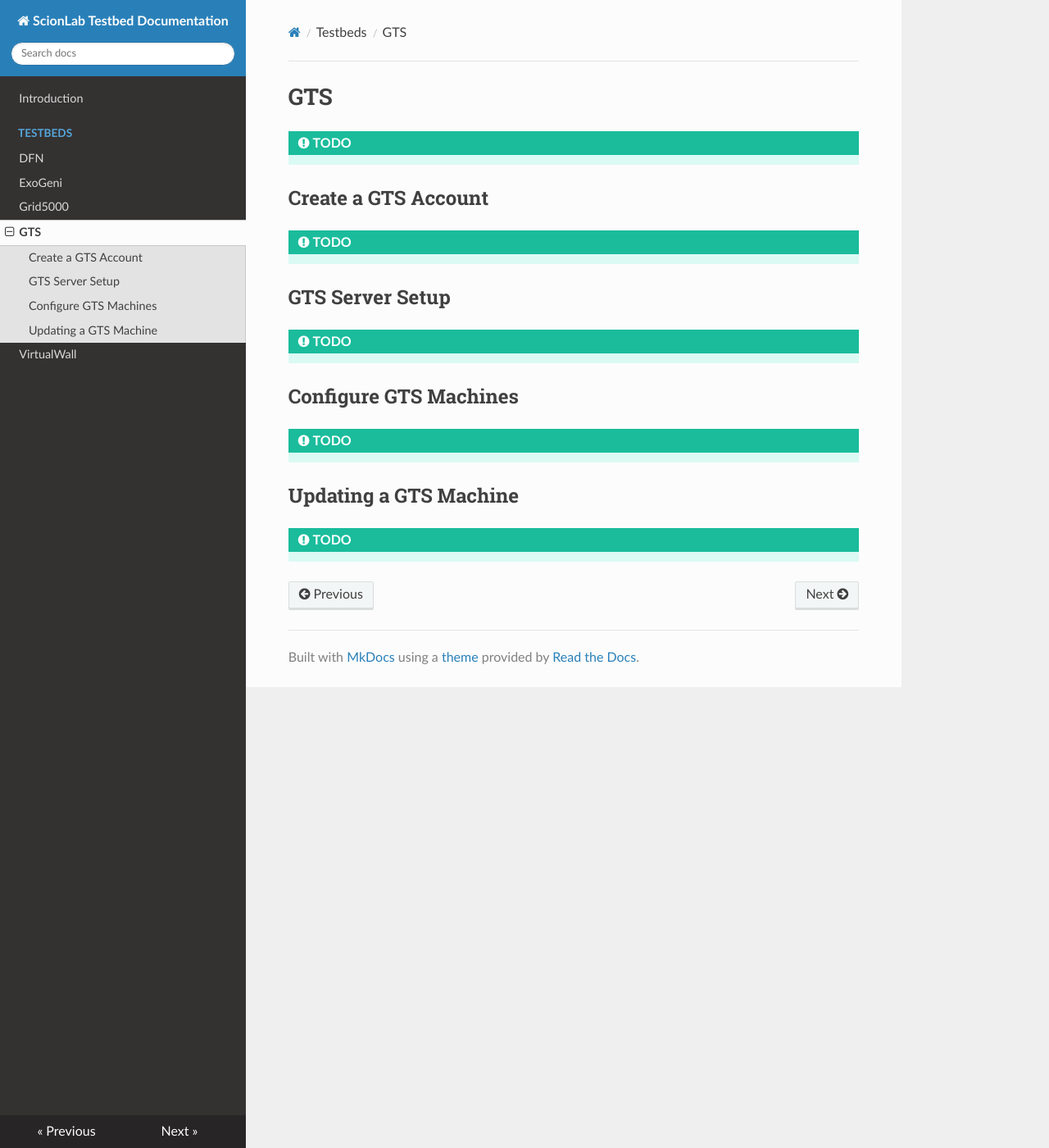
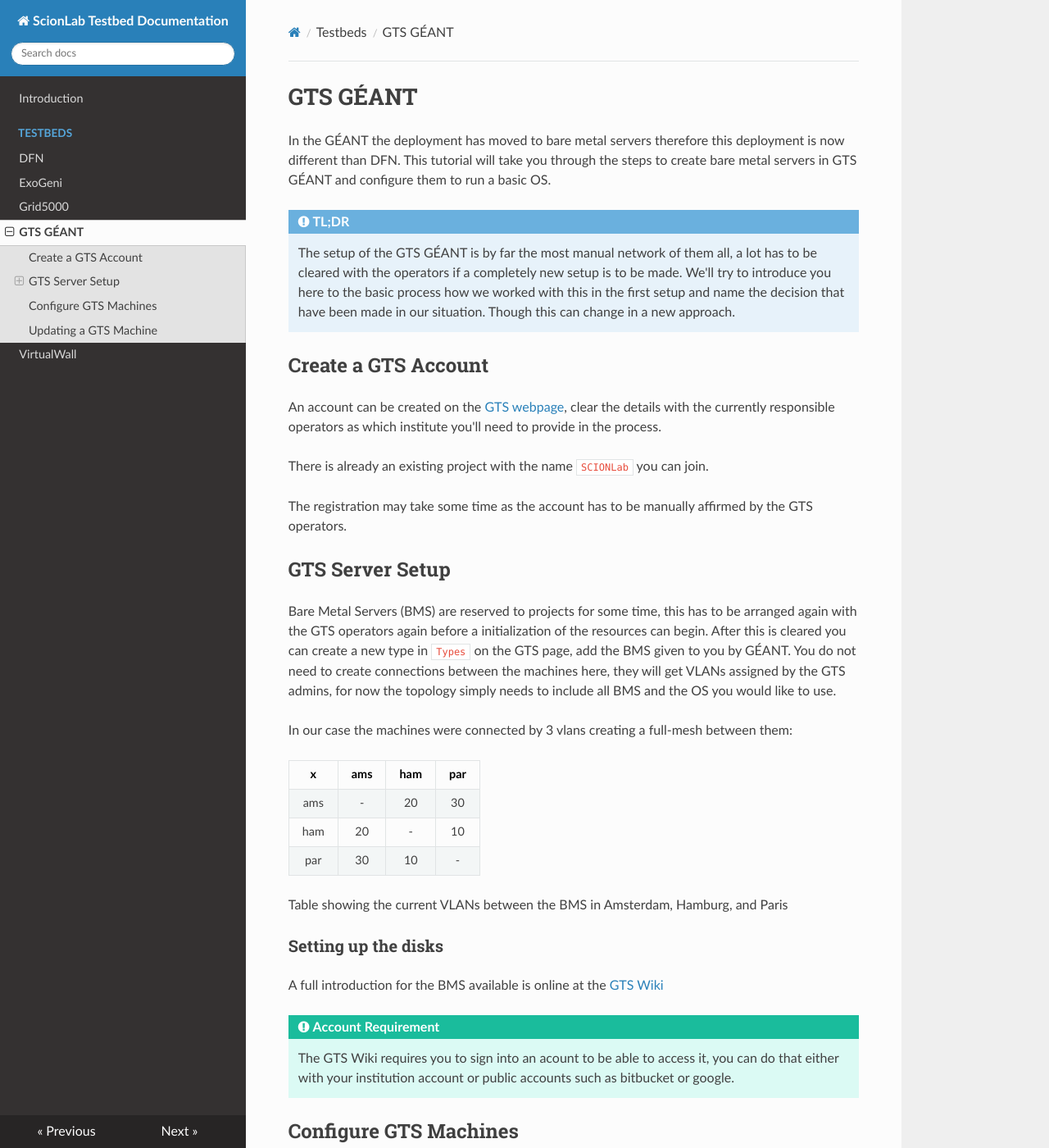
Before and after one commit to jwuensche/scionlab-scripts, an MkDocs documentation site: the page built from docs/testbeds/gts.md, in a window 1280 px wide and 1400 px high. Shown: the whole window at 82% size. Built offline with MkDocs 1.6.1, drawn with Linux system fonts in a browser that asks for light colours; nearby versions of some CDN libraries.

Commit message:
Add initial GTS doc

```diff
--- a/docs/testbeds/gts.md
+++ b/docs/testbeds/gts.md
@@ -1,14 +1,56 @@
-# GTS
+# GTS GÉANT
 
-!!! important "TODO"
+In the GÉANT the deployment has moved to bare metal servers therefore this
+deployment is now different than DFN. This tutorial will take you through the
+steps to create bare metal servers in GTS GÉANT and configure them to run a
+basic OS.
+
+!!! tldr "TL;DR"
+    The setup of the GTS GÉANT is by far the most manual network of them all, a
+    lot has to be cleared with the operators if a completely new setup is to be
+    made. We'll try to introduce you here to the basic process how we worked
+    with this in the first setup and name the decision that have been made in
+    our situation. Though this can change in a new approach.
 
 ## Create a GTS Account
 
-!!! important "TODO"
+An account can be created on the [GTS
+webpage](https://gts.geant.org/login#register), clear the details with the
+currently responsible operators as which institute you'll need to provide in the
+process.
+
+There is already an existing project with the name `SCIONLab` you can join.
+
+The registration may take some time as the account has to be manually affirmed
+by the GTS operators.
 
 ## GTS Server Setup
 
-!!! important "TODO"
+Bare Metal Servers (BMS) are reserved to projects for some time, this has to be
+arranged again with the GTS operators again before a initialization of the
+resources can begin. After this is cleared you can create a new type in `Types`
+on the GTS page, add the BMS given to you by GÉANT. You do not need to create
+connections between the machines here, they will get VLANs assigned by the GTS
+admins, for now the topology simply needs to include all BMS and the OS you would like to use.
+
+In our case the machines were connected by 3 vlans creating a full-mesh between them:
+
+ x  | ams | ham | par
+:--:|:---:|:---:|:---:
+ams |  -  |  20 | 30
+ham |  20 |  -  | 10
+par |  30 |  10 | -
+
+Table showing the current VLANs between the BMS in Amsterdam, Hamburg, and Paris
+
+### Setting up the disks
+
+A full introduction for the BMS available is online at the [GTS Wiki](https://wiki.geant.org/display/gn43wp7/GTS+User+Guide+v7.0%2C+rev.01#GTSUserGuidev7.0,rev.01-BareMetalServer(BMS))
+
+!!! hint "Account Requirement"
+    The GTS Wiki requires you to sign into an acount to be able to access it,
+    you can do that either with your institution account or public accounts such
+    as bitbucket or google.
 
 ## Configure GTS Machines
 
```
Also changed, not shown: docs/index.md (+1 -1 lines).
